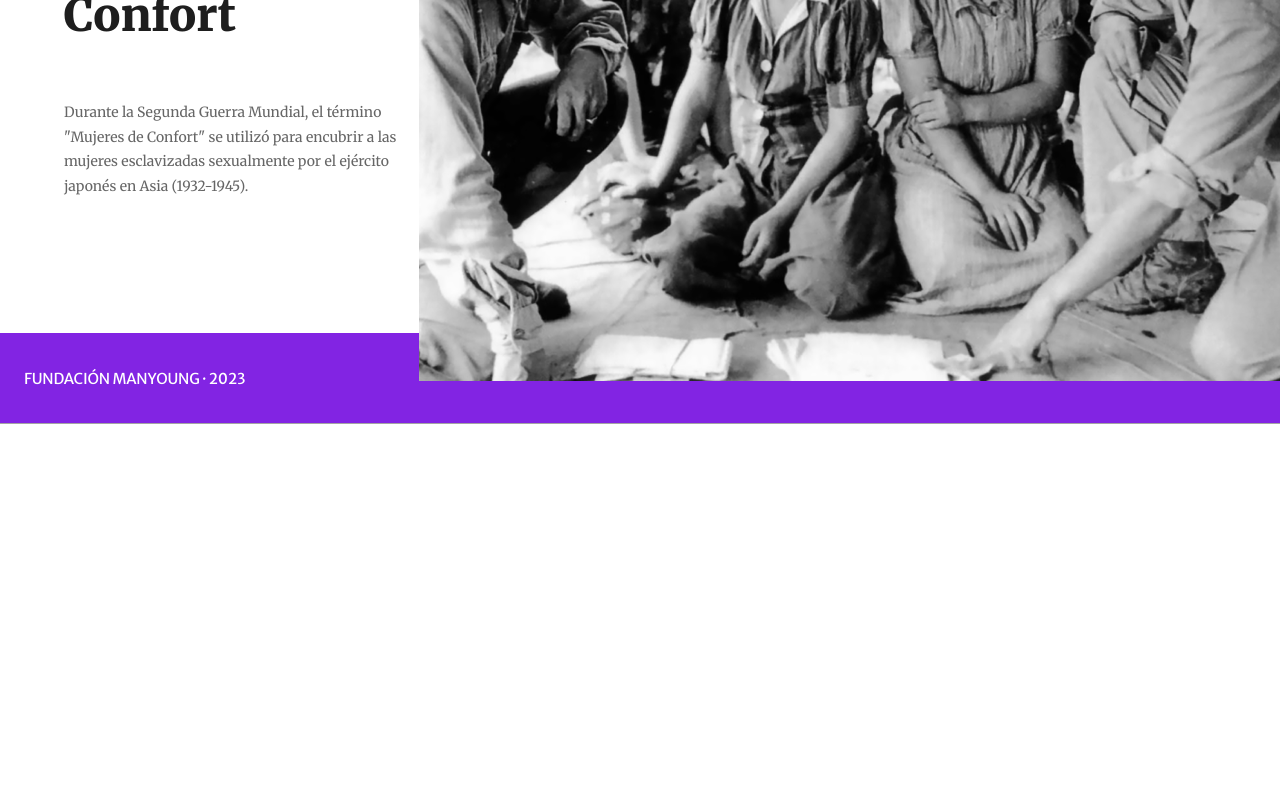
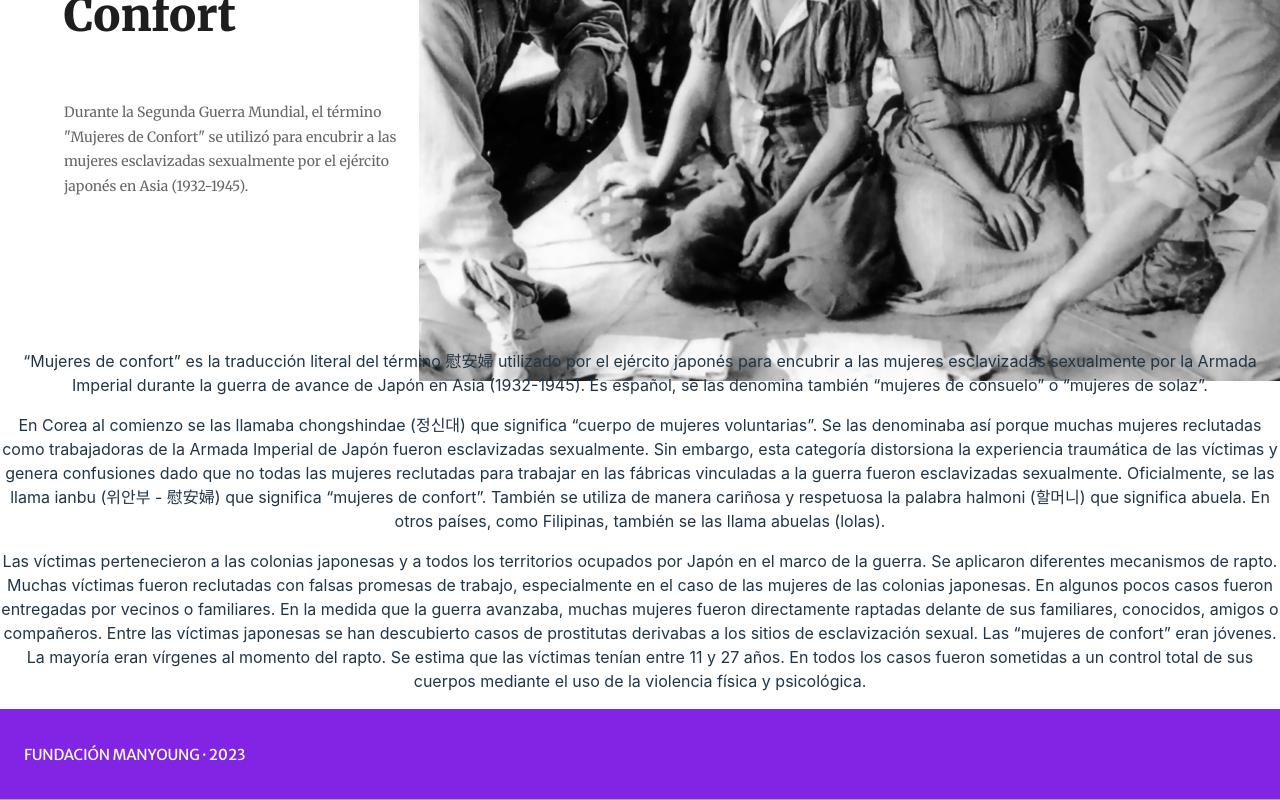
Before and after one commit to AAlejof/WWII-ComfortWomen, a React (Vite) app in the folder client/: page / in a window 1280 px wide. Shown: the part 302-1102 px from the top of the page. Before the commit the page ends 800 px from the top, so only its background shows below. Built offline with nearby package versions, Linux system fonts and the light colour scheme.

Commit message:
add text

```diff
--- a/client/src/components/ComfortWomen/ComfortWomen.jsx
+++ b/client/src/components/ComfortWomen/ComfortWomen.jsx
@@ -13,7 +13,15 @@ const ComfortWomen = () => {
                         <p className={style.descP}>Durante la Segunda Guerra Mundial, el término "Mujeres de Confort" se utilizó para encubrir a las mujeres esclavizadas sexualmente por el ejército japonés en Asia (1932-1945).</p>
                     </div>
                     <div>
-                        <img  className={style.descImg} src= {image} alt="Mujeres de confort" />
+                        <img className={style.descImg} src={image} alt="Mujeres de confort" />
+                    </div>
+                </div>
+                <div className={style.infoDiv}>
+                    <div className={style.titleDiv}></div>
+                    <div className={style.contentDiv}>
+                        <div className={style.summaryDiv}> <p>“Mujeres de confort” es la traducción literal del término <span>慰安婦</span> utilizado por el ejército japonés para encubrir a las mujeres esclavizadas sexualmente por la Armada Imperial durante la guerra de avance de Japón en Asia (1932-1945). Es español, se las denomina también “mujeres de consuelo” o “mujeres de solaz”.</p></div>
+                        <div className={style.textDiv}> <p>En Corea al comienzo se las llamaba chongshindae (정신대) que significa “cuerpo de mujeres voluntarias”. Se las denominaba así porque muchas mujeres reclutadas como trabajadoras de la Armada Imperial de Japón fueron esclavizadas sexualmente. Sin embargo, esta categoría distorsiona la experiencia traumática de las víctimas y genera confusiones dado que no todas las mujeres reclutadas para trabajar en las fábricas vinculadas a la guerra fueron esclavizadas sexualmente. Oficialmente, se las llama ianbu (위안부 - 慰安婦) que significa “mujeres de confort”. También se utiliza de manera cariñosa y respetuosa la palabra halmoni (할머니) que significa abuela. En otros países, como Filipinas, también se las llama abuelas (lolas).</p>
+                           <p>Las víctimas pertenecieron a las colonias japonesas y a todos los territorios ocupados por Japón en el marco de la guerra. Se aplicaron diferentes mecanismos de rapto. Muchas víctimas fueron reclutadas con falsas promesas de trabajo, especialmente en el caso de las mujeres de las colonias japonesas. En algunos pocos casos fueron entregadas por vecinos o familiares. En la medida que la guerra avanzaba, muchas mujeres fueron directamente raptadas delante de sus familiares, conocidos, amigos o compañeros. Entre las víctimas japonesas se han descubierto casos de prostitutas derivabas a los sitios de esclavización sexual. Las “mujeres de confort” eran jóvenes. La mayoría eran vírgenes al momento del rapto. Se estima que las víctimas tenían entre 11 y 27 años. En todos los casos fueron sometidas a un control total de sus cuerpos mediante el uso de la violencia física y psicológica.</p> </div>
                     </div>
                 </div>
             </div>
```
